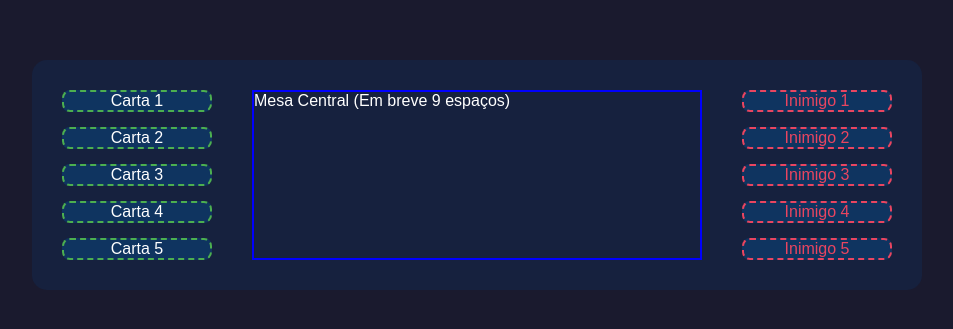
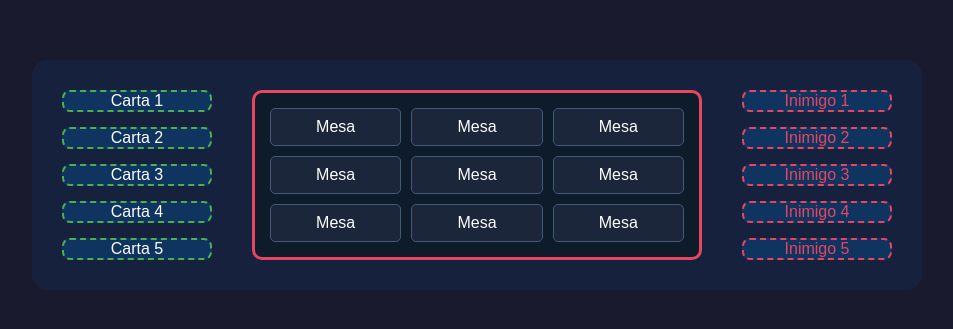
Before and after one commit to murilo1080ti/Faunadex, a plain HTML site: page index.html in a window 1280 px wide. Shown: the part 233-562 px from the top of the page, without its empty margins (163-1116 px from the left). Drawn offline with Linux system fonts and the light colour scheme.

Commit message:
Passo 4: Matriz 3x3 gerada no centro da mesa

```diff
--- a/index.html
+++ b/index.html
@@ -75,6 +75,35 @@
             border-color: #e94560;
             color: #e94560;
         }
+
+        .tabuleiro {
+            display: grid;
+            /* Magia Pura: 3 colunas iguais, 3 linhas fluidas iguais */
+            grid-template-columns: repeat(3, 1fr);
+            grid-template-rows: repeat(3, 1fr);
+            gap: 10px;
+
+            background-color: #0d1b2a;
+            border: 3px solid #e94560;
+            border-radius: 10px;
+            padding: 15px;
+        }
+
+        .slot {
+            background-color: #1b263b;
+            border: 1px solid #415a77;
+            border-radius: 5px;
+            display: flex;
+            justify-content: center;
+            align-items: center;
+            transition: 0.3s;
+        }
+
+        /* Efeito ao passar o mouse */
+        .slot:hover {
+            background-color: #4CAF50;
+            cursor: pointer;
+        }
     </style>
 </head>
 
@@ -91,7 +120,15 @@
         </div>
 
         <div class="tabuleiro">
-            Mesa Central (Em breve 9 espaços)
+            <div class="slot">Mesa</div>
+            <div class="slot">Mesa</div>
+            <div class="slot">Mesa</div>
+            <div class="slot">Mesa</div>
+            <div class="slot">Mesa</div>
+            <div class="slot">Mesa</div>
+            <div class="slot">Mesa</div>
+            <div class="slot">Mesa</div>
+            <div class="slot">Mesa</div>
         </div>
 
         <div class="mao-inimigo">
```
